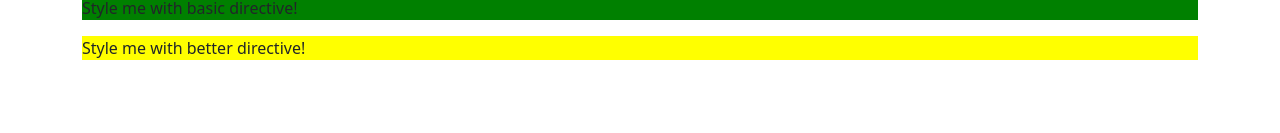
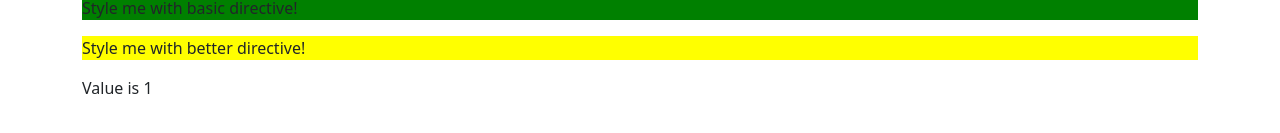
Before and after one commit to marcosJuniorPassarella/directives-examples, an Angular app: page / in a window 1280 px wide. Shown: the part 213-346 px from the top of the page. Built offline with nearby package versions, Linux system fonts and the light colour scheme.

Commit message:
Use ngSwitch directive

```diff
--- a/src/app/app.component.html
+++ b/src/app/app.component.html
@@ -34,6 +34,12 @@
       >
         Style me with better directive!
       </p>
+      <div [ngSwitch]="value">
+        <p *ngSwitchCase="1">Value is 1</p>
+        <p *ngSwitchCase="2">Value is 2</p>
+        <p *ngSwitchCase="3">Value is 3</p>
+        <p *ngSwitchDefault>Value is default</p>
+      </div>
     </div>
   </div>
 </div>
--- a/src/app/app.component.ts
+++ b/src/app/app.component.ts
@@ -10,4 +10,5 @@
   oddNumbers = [1, 3, 5];
   evenNumbers = [2, 4];
   onlyOdd = false;
+  value = 1;
 }
```
